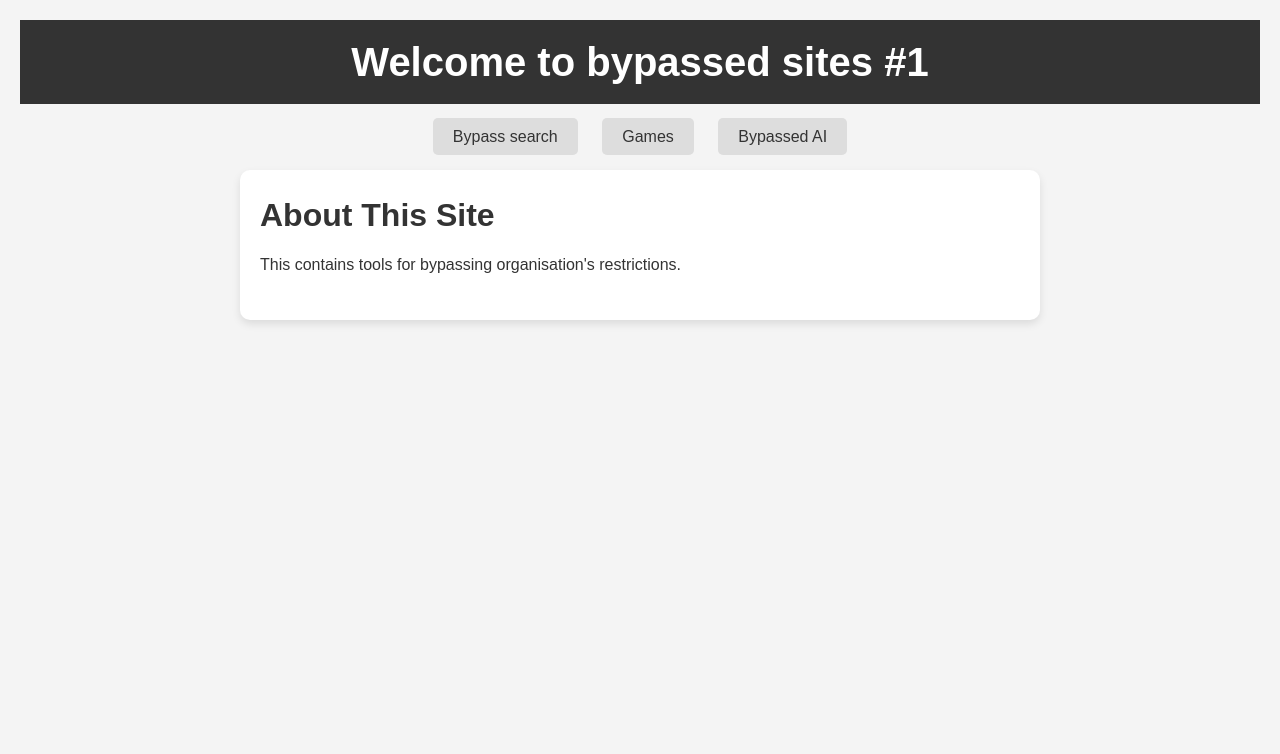
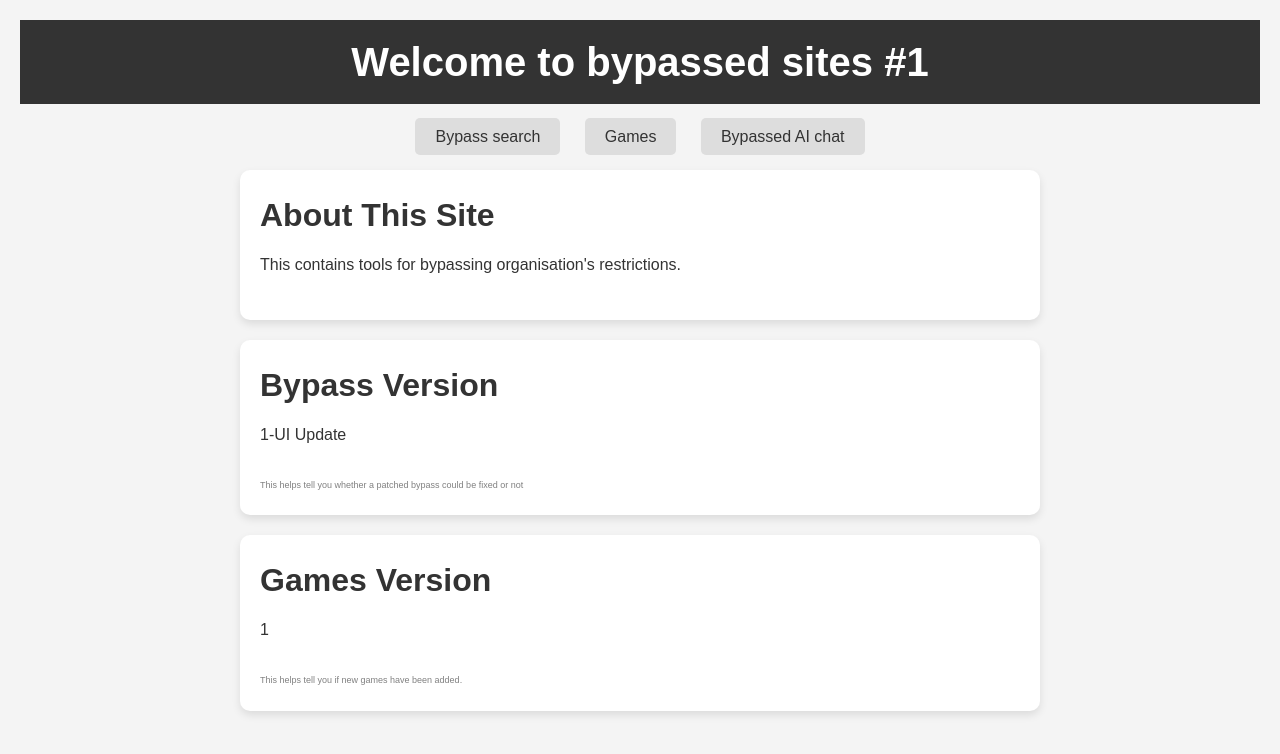
Before and after one commit to Rebypass/JustSchoolWork, a plain HTML site: page index.html in a window 1280 px wide. Drawn offline with Linux system fonts and the light colour scheme.

Commit message:
Update index.html

```diff
--- a/index.html
+++ b/index.html
@@ -73,6 +73,12 @@
             line-height: 1.8;
         }
 
+        .subtext {
+            margin-bottom: 20px;
+            font-size: xx-small;
+            color: gray;
+        }
+
         footer {
             text-align: center;
             padding: 20px 0;
@@ -105,16 +111,25 @@
     </header>
 
     <nav>
-        <a href="BypassMethods/specialSearchEngine.html">Bypass search</a>
+        <a href="BypassMethods/specialSearchEngine.html" target="_blank">Bypass search</a>
         <a href="Games.html">Games</a>
-        <a href="https://duckduckgo.com/?q=DuckDuckGo+AI+Chat&ia=chat&duckai=1">Bypassed AI</a>
+        <a href="https://duckduckgo.com/?q=DuckDuckGo+AI+Chat&ia=chat&duckai=1" target="_blank">Bypassed AI chat</a>
     </nav>
 
     <main>
         <h2>About This Site</h2>
         <p>This contains tools for bypassing organisation's restrictions.</p>
     </main>
-
+    <main>
+        <h2>Bypass Version</h2>
+        <p>1-UI Update</p>
+        <subtext class="subtext">This helps tell you whether a patched bypass could be fixed or not</subtext>
+    </main>
+    <main>
+        <h2>Games Version</h2>
+        <p>1</p>
+        <subtext class="subtext">This helps tell you if new games have been added.</subtext>
+    </main>
 </body>
 
 </html>
```
